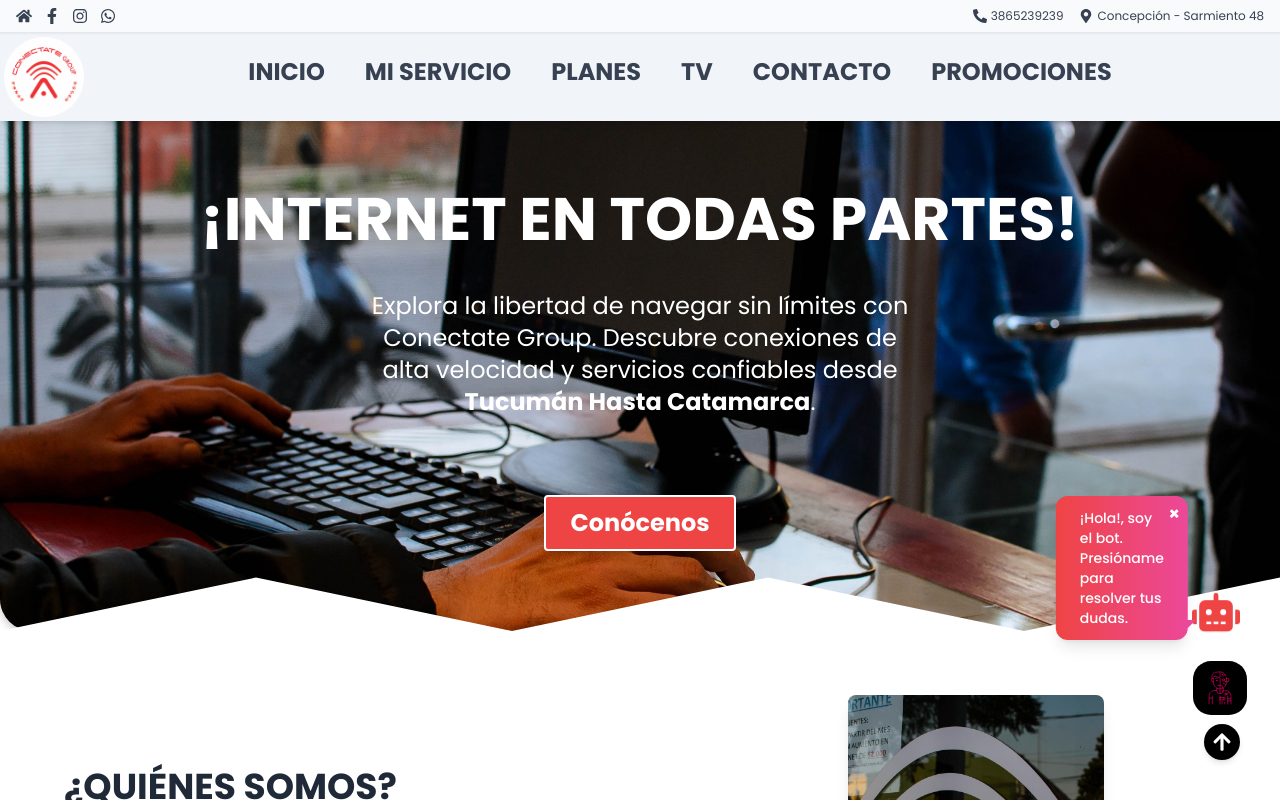
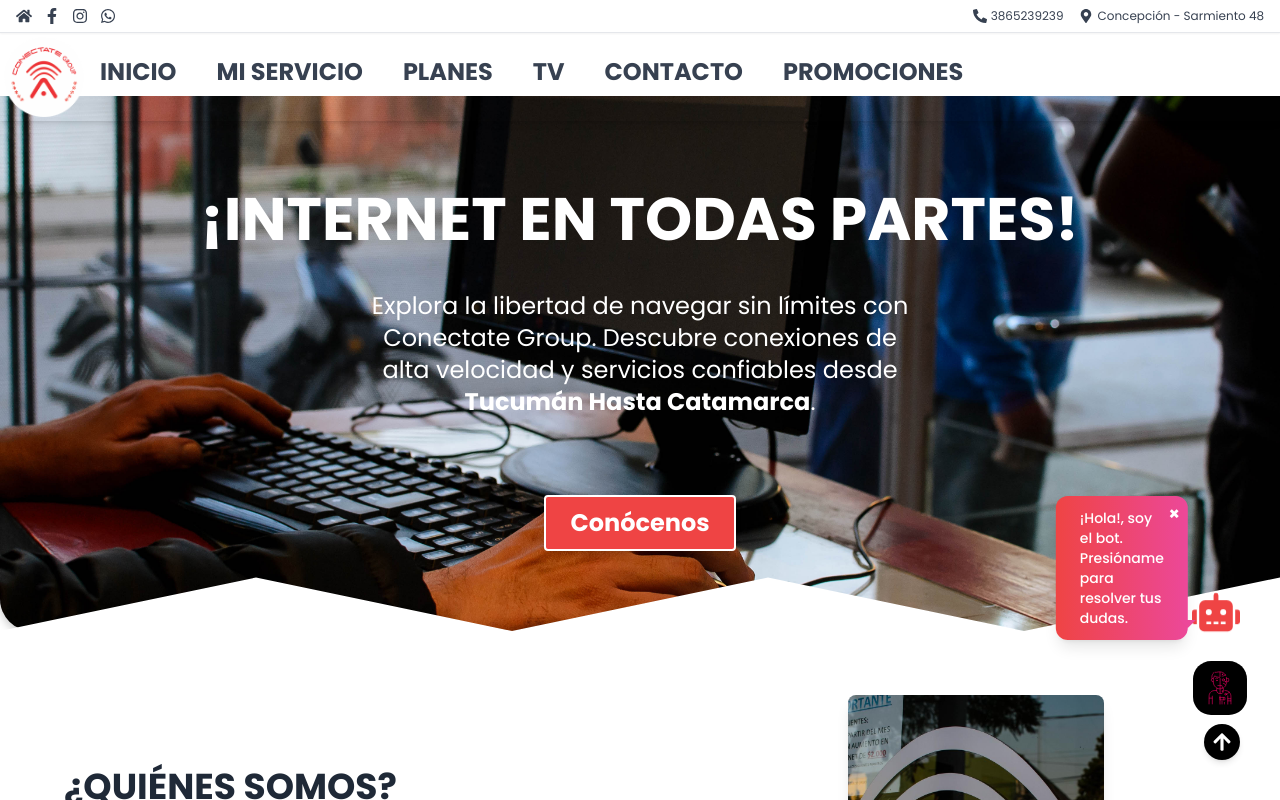
Before and after one commit to SoftFusion-Technologies/ep-cornaglia-ofi, a React (Vite) app: page / in a window 1280 px wide. Shown: the top 800 px of the page. Built offline with nearby package versions, Linux system fonts and the light colour scheme.

Commit message:
Se hace transparente el nav

```diff
--- a/src/Components/Header/Nav.jsx
+++ b/src/Components/Header/Nav.jsx
@@ -104,7 +104,7 @@ const Nav = () => {
   };
 
   return (
-    <nav className="bg-slate-100 shadow-md font-sans fixed top-0 left-0 right-0 z-50">
+    <nav className="bg-transparent  shadow-md font-sans fixed top-0 left-0 right-0 z-50">
       <MiniNavbar />
       <div className="container mx-auto flex items-center justify-between p-1">
         <div className="text-1xl font-bold">
@@ -121,7 +121,7 @@ const Nav = () => {
         </div>
 
         {/* Menu */}
-        <div className="flex-1 flex justify-center">
+        <div className="flex-1 flex justify-start pl-4">
           <ul className="hidden md:flex space-x-10">
             <li>
               <Link to="/">
```
